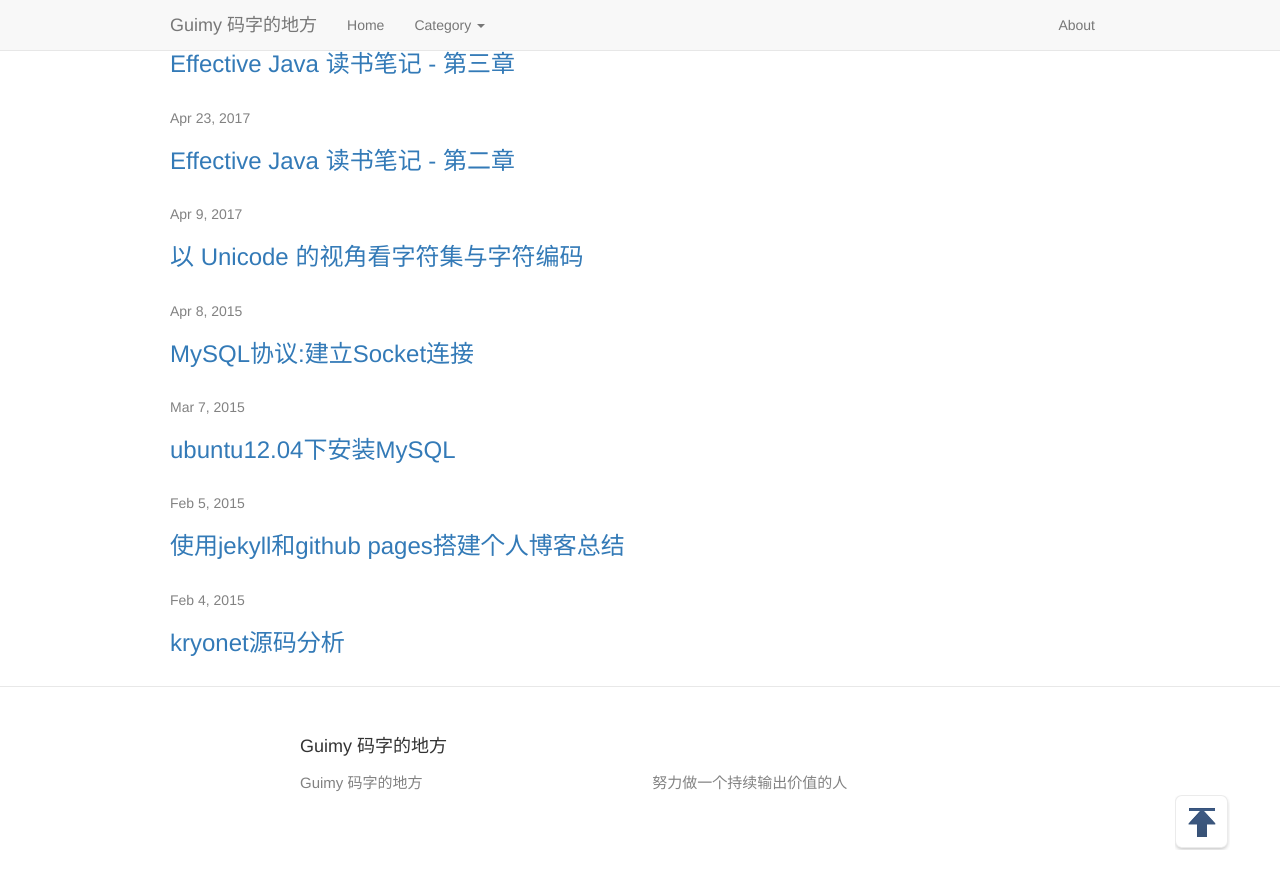
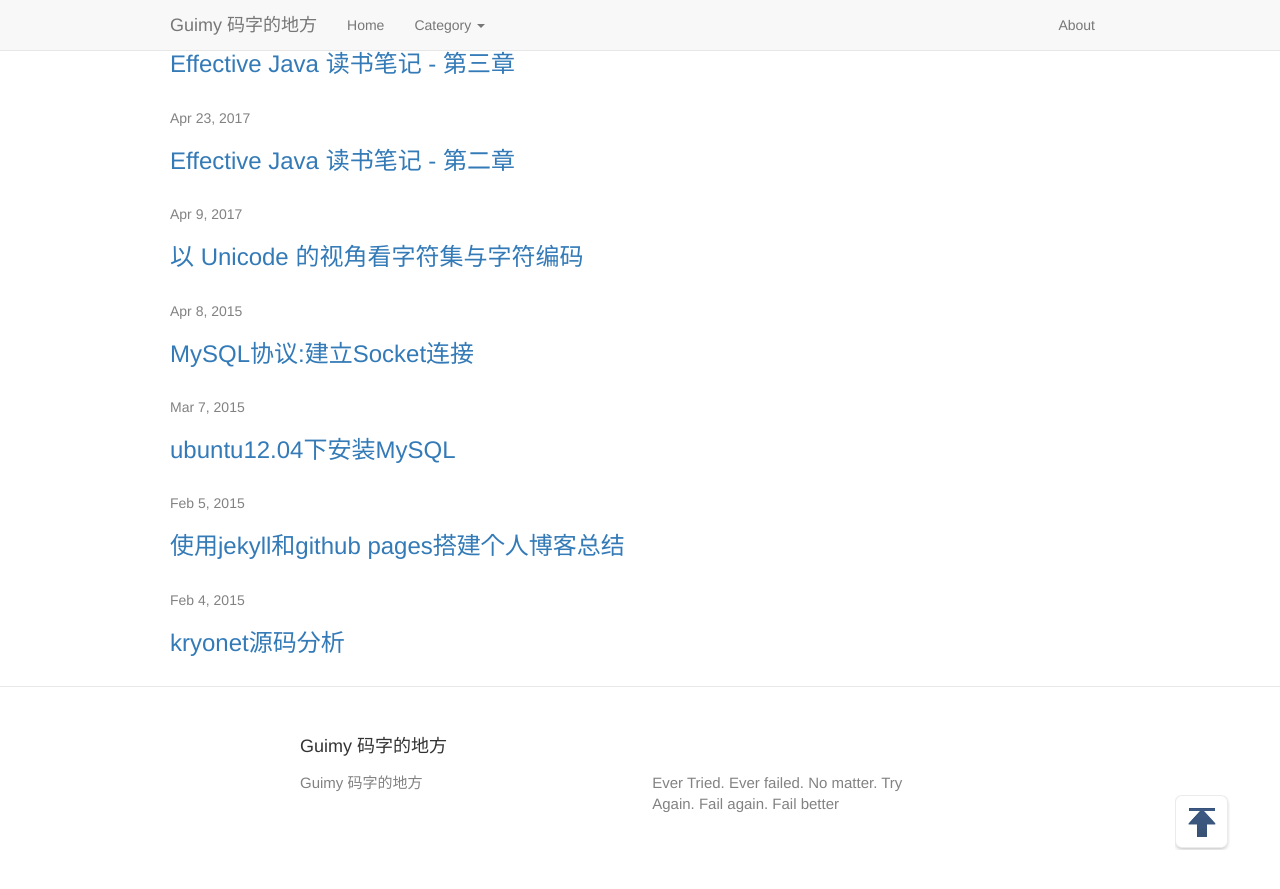
Before and after one commit to guimingyue/guimingyue.github.io, a Jekyll site: the page built from index.html, in a window 1280 px wide and 900 px high, scrolled down 689 px. Shown: the top 889 px of the window. Built offline with Jekyll 4.4.1, drawn with Linux system fonts in a browser that asks for light colours; comment, search, counter and statistics services are not loaded.

Commit message:
Update _config.yml

```diff
--- a/_config.yml
+++ b/_config.yml
@@ -1,7 +1,7 @@
 # Site settings
 title: Guimy 码字的地方
 #email: your-email@domain.com
-description:  努力做一个持续输出价值的人
+description:  Ever Tried. Ever failed. No matter. Try Again. Fail again. Fail better
 baseurl: "" # the subpath of your site, e.g. /blog/
 url: guimy.me # the base hostname & protocol for your site
 #twitter_username: jekyllrb
```
